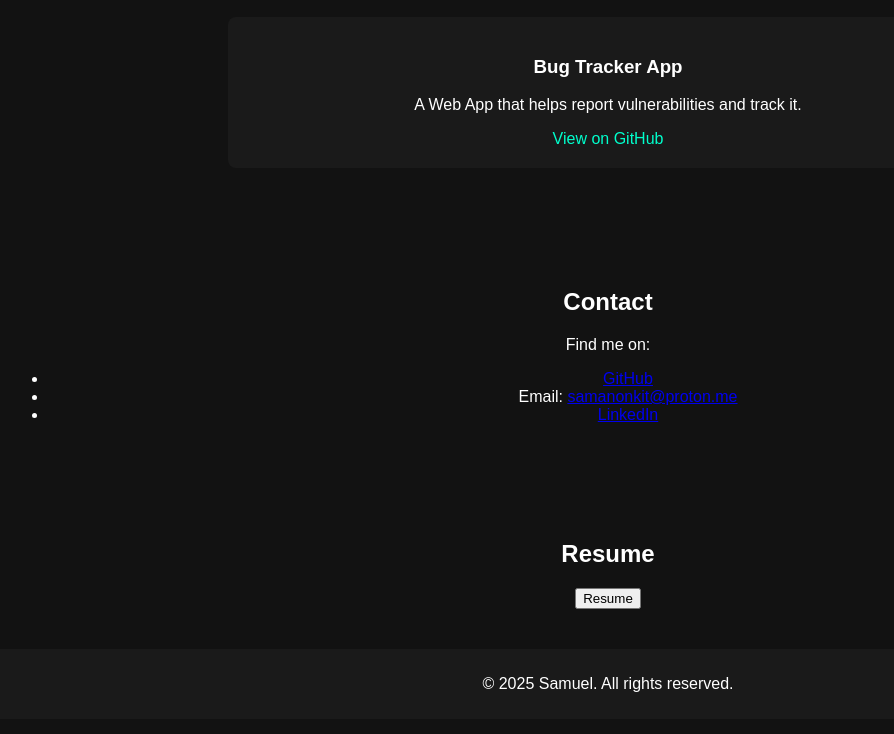
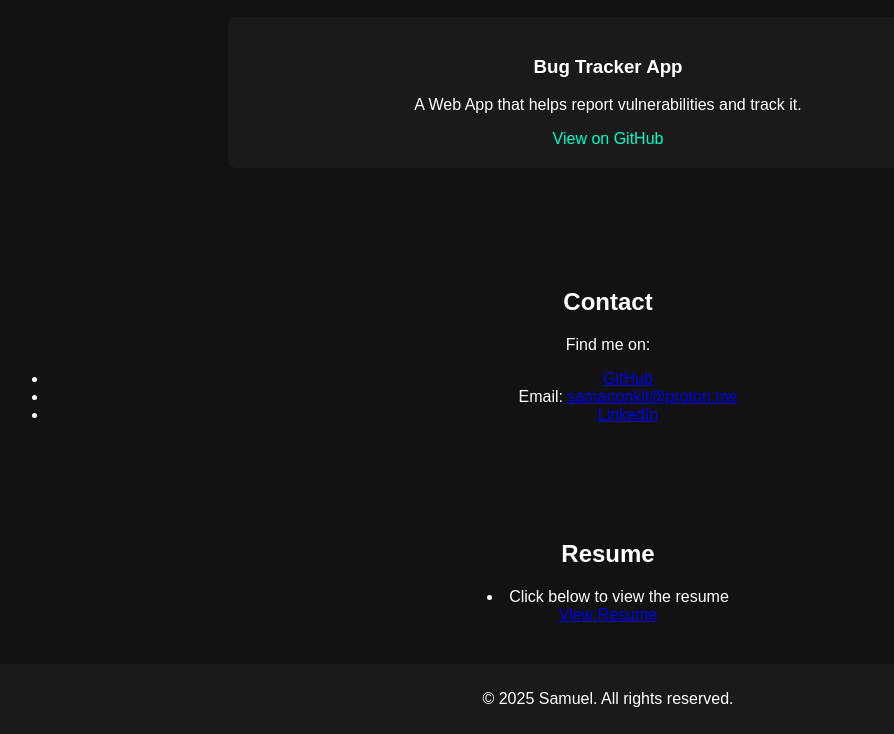
Before and after one commit to zero-sam/Portfolio, a plain HTML site: page index.html in a window 1280 px wide. Shown: the part 992-1726 px from the top of the page, without its empty margins (32-926 px from the left). Drawn offline with Linux system fonts and the light colour scheme.

Commit message:
Update index.html

```diff
--- a/index.html
+++ b/index.html
@@ -61,7 +61,8 @@
     </section>
     <section id="contact">
         <h2>Resume</h2>
-        <button onlick=resume.pdf>Resume</button>
+        <li>Click below to view the resume</li>
+        <a href="https://zero-sam.github.io/Portfolio/resume.pdf" target="_blank">View Resume</a>
     </section>
 
     <footer>
```
